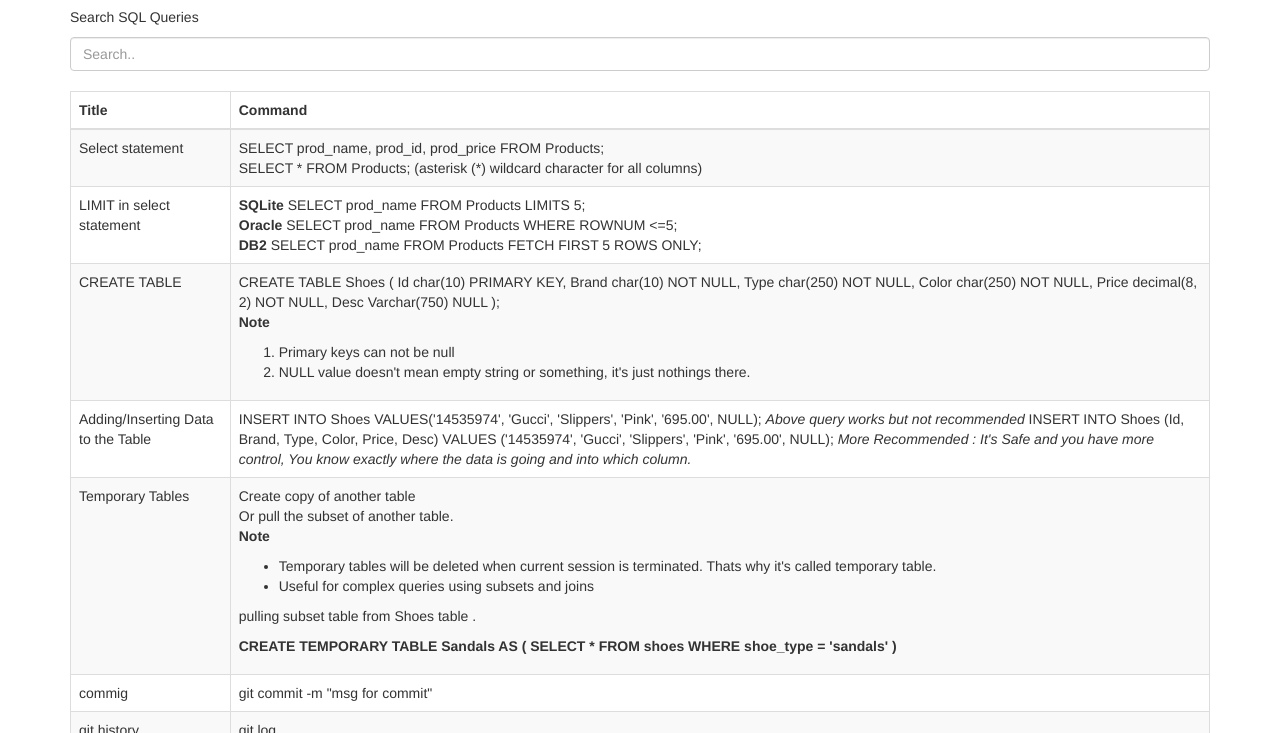
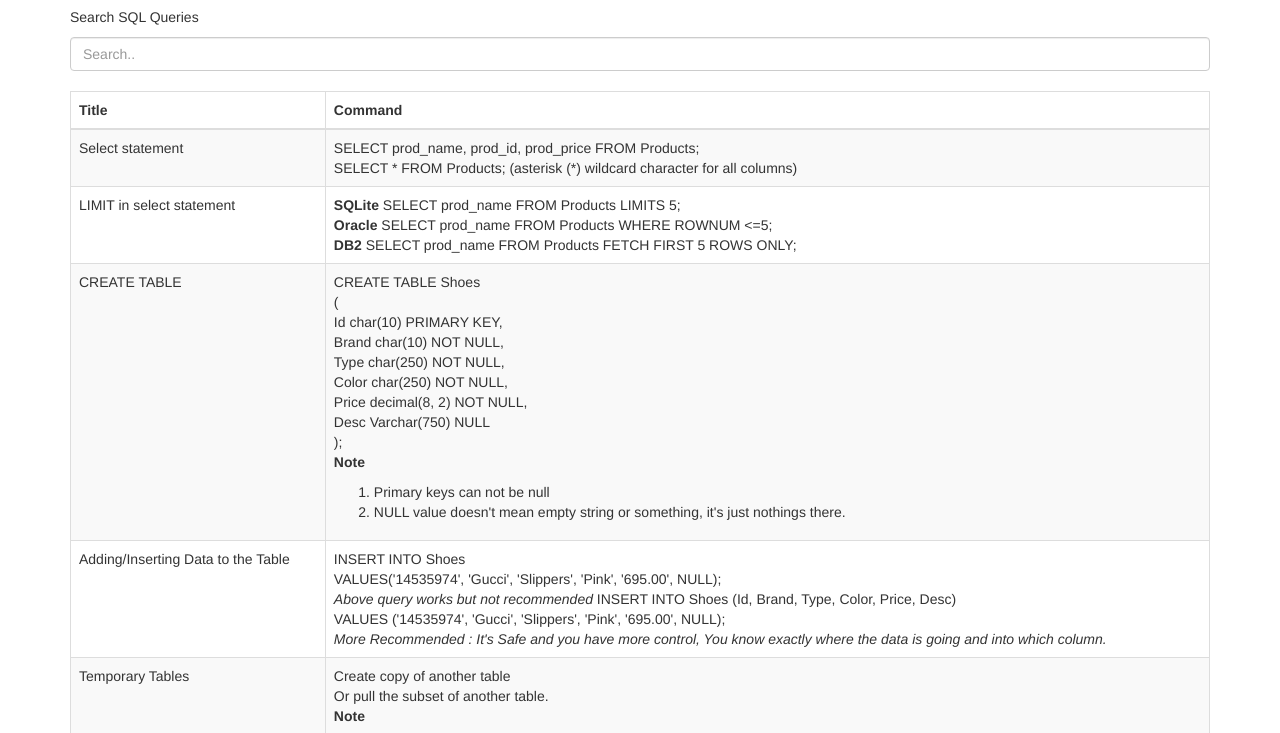
Before and after one commit to nikrozinestalin/sql, a plain HTML site: page index.html in a window 1280 px wide. Shown: the part 56-789 px from the top of the page. Drawn offline with nearby package versions, Linux system fonts and the light colour scheme.

Commit message:
Update index.html

```diff
--- a/index.html
+++ b/index.html
@@ -53,14 +53,14 @@
       <tr>
         <td>CREATE TABLE</td>
         <td>
-            CREATE TABLE Shoes
-          (
-          Id char(10) PRIMARY KEY,
-          Brand char(10) NOT NULL,
-          Type char(250) NOT NULL,
-          Color char(250) NOT NULL,
-          Price decimal(8, 2) NOT NULL,
-          Desc Varchar(750) NULL
+            CREATE TABLE Shoes<br>
+          (<br>
+          Id char(10) PRIMARY KEY,<br>
+          Brand char(10) NOT NULL,<br>
+          Type char(250) NOT NULL,<br>
+          Color char(250) NOT NULL,<br>
+          Price decimal(8, 2) NOT NULL,<br>
+          Desc Varchar(750) NULL<br>
           );
 
           <p>
@@ -76,12 +76,12 @@
       <tr>
         <td>Adding/Inserting Data to the Table</td>
         <td>
-          INSERT INTO Shoes
-          VALUES('14535974', 'Gucci', 'Slippers', 'Pink', '695.00', NULL);
+          INSERT INTO Shoes<br>
+          VALUES('14535974', 'Gucci', 'Slippers', 'Pink', '695.00', NULL);<br>
           <i> Above query works but not recommended</i>
 
-          INSERT INTO Shoes (Id, Brand, Type, Color, Price, Desc)
-          VALUES ('14535974', 'Gucci', 'Slippers', 'Pink', '695.00', NULL);
+          INSERT INTO Shoes (Id, Brand, Type, Color, Price, Desc)<br>
+          VALUES ('14535974', 'Gucci', 'Slippers', 'Pink', '695.00', NULL); <br>
 
           <i> More Recommended : It's Safe and you have more control, You know exactly where the data is going and into which column.</i>
         </td>
@@ -99,12 +99,12 @@
             </ul>
 
           <p> pulling subset table from Shoes table .</p>
-          <b>CREATE TEMPORARY TABLE Sandals AS
-            (
-              SELECT *
-              FROM shoes
-              WHERE shoe_type = 'sandals'
-            )
+          <b>CREATE TEMPORARY TABLE Sandals AS<br>
+            (<br>
+              SELECT * <br>
+              FROM shoes<br>
+              WHERE shoe_type = 'sandals'<br>
+            )<br>
           </b>
           </p>
 
```
